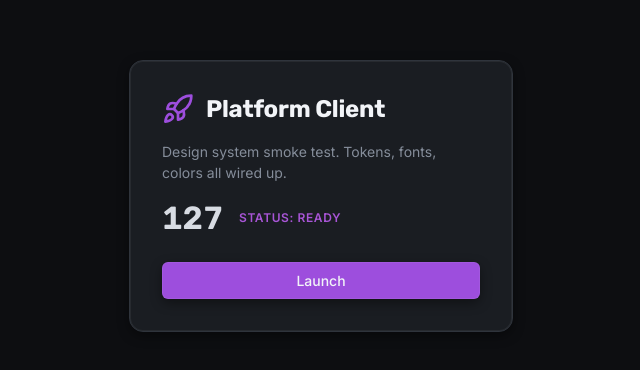
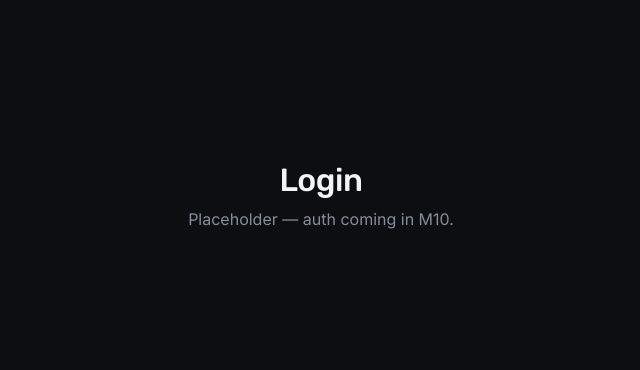
Before and after one commit to MelloTheCatLover/KEEP-Territories, a React (Vite) app in the folder client/: page /login in a window 1280 px wide. Shown: the part 204-574 px from the top of the page, without its empty margins (319-959 px from the left). Built offline with nearby package versions, Linux system fonts and the light colour scheme.

Commit message:
M9: Added router skeleton with placeholder pages

```diff
--- a/client/src/App.tsx
+++ b/client/src/App.tsx
@@ -1,36 +1,6 @@
-import { Rocket } from 'lucide-react';
+import { RouterProvider } from 'react-router-dom';
+import { router } from './routes';
 
-function App() {
-  return (
-    <div className="min-h-screen bg-neutral-50 flex items-center justify-center p-4">
-      <div className="bg-neutral-200 border border-neutral-400 rounded-lg shadow-2 p-6 max-w-sm w-full">
-        <div className="flex items-center gap-3 mb-4">
-          <Rocket className="w-6 h-6 text-brand-500" />
-          <h1 className="font-display text-heading-sm font-bold text-neutral-1000">
-            Platform Client
-          </h1>
-        </div>
-
-        <p className="text-sm text-neutral-700 mb-4">
-          Design system smoke test. Tokens, fonts, colors all wired up.
-        </p>
-
-        <div className="flex items-center gap-4 mb-5">
-          <span className="numeric text-heading-md font-semibold text-neutral-900">
-            127
-          </span>
-          <span className="label text-brand-400">STATUS: READY</span>
-        </div>
-
-        <button
-          className="w-full bg-brand-500 text-neutral-1000 font-medium text-sm py-2 px-4 rounded-sm shadow-2 hover:bg-brand-400 transition-colors duration-fast ease-out focus-visible:outline focus-visible:outline-2 focus-visible:outline-brand-500 focus-visible:outline-offset-2"
-          onClick={() => console.log('Button works')}
-        >
-          Launch
-        </button>
-      </div>
-    </div>
-  );
+export default function App() {
+  return <RouterProvider router={router} />;
 }
-
-export default App;
--- /dev/null
+++ b/client/src/features/auth/LoginPage.tsx
@@ -0,0 +1,10 @@
+export function LoginPage() {
+  return (
+    <main className="min-h-screen bg-neutral-50 text-neutral-900 flex items-center justify-center">
+      <div className="text-center">
+        <h1 className="font-display text-heading-md text-neutral-1000 mb-2">Login</h1>
+        <p className="text-neutral-700">Placeholder — auth coming in M10.</p>
+      </div>
+    </main>
+  );
+}
--- /dev/null
+++ b/client/src/features/map/MapPage.tsx
@@ -0,0 +1,10 @@
+export function MapPage() {
+  return (
+    <main className="min-h-screen bg-neutral-50 text-neutral-900 flex items-center justify-center">
+      <div className="text-center">
+        <h1 className="font-display text-heading-md text-neutral-1000 mb-2">Map</h1>
+        <p className="text-neutral-700">Placeholder — hex map coming later.</p>
+      </div>
+    </main>
+  );
+}
--- /dev/null
+++ b/client/src/features/team/TeamPage.tsx
@@ -0,0 +1,10 @@
+export function TeamPage() {
+  return (
+    <main className="min-h-screen bg-neutral-50 text-neutral-900 flex items-center justify-center">
+      <div className="text-center">
+        <h1 className="font-display text-heading-md text-neutral-1000 mb-2">Team</h1>
+        <p className="text-neutral-700">Placeholder — team stats coming later.</p>
+      </div>
+    </main>
+  );
+}
--- /dev/null
+++ b/client/src/routes.tsx
@@ -0,0 +1,23 @@
+import { createBrowserRouter, Navigate } from 'react-router-dom';
+import { LoginPage } from './features/auth/LoginPage';
+import { MapPage } from './features/map/MapPage';
+import { TeamPage } from './features/team/TeamPage';
+
+export const router = createBrowserRouter([
+  { path: '/', element: <Navigate to="/map" replace /> },
+  { path: '/login', element: <LoginPage /> },
+  { path: '/map', element: <MapPage /> },
+  { path: '/team', element: <TeamPage /> },
+  { path: '*', element: <NotFound /> },
+]);
+
+function NotFound() {
+  return (
+    <main className="min-h-screen bg-neutral-50 text-neutral-900 flex items-center justify-center">
+      <div className="text-center">
+        <h1 className="font-display text-heading-md text-neutral-1000 mb-2">404</h1>
+        <p className="text-neutral-700">Page not found.</p>
+      </div>
+    </main>
+  );
+}
```
